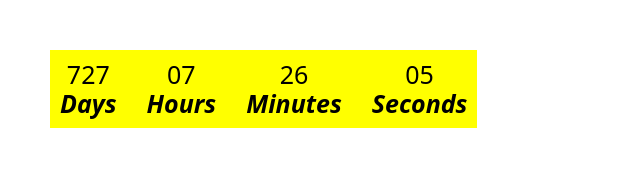
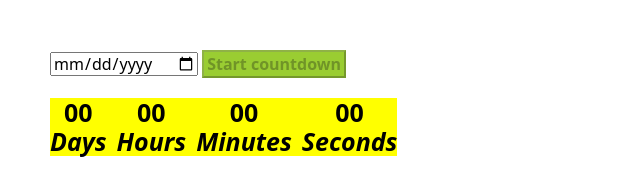
Before and after one commit to kovalenko-23/goit-js-hw-11, a website built with Parcel: page src/index.html in a window 1280 px wide. Shown: the whole page, without its empty margins (0-640 px from the left). Built offline with nearby package versions, Linux system fonts and the light colour scheme; some packages are replaced by stand-ins of ours.

Commit message:
counter added

```diff
--- a/package.json
+++ b/package.json
@@ -24,5 +24,8 @@
     "parcel-plugin-nuke-dist": "^1.0.1",
     "posthtml-include": "^1.6.2",
     "sass": "^1.32.8"
+  },
+  "dependencies": {
+    "sweetalert2": "^11.0.18"
   }
 }
--- a/src/index.js
+++ b/src/index.js
@@ -1,63 +1,111 @@
 import './sass/main.scss';
+import Swal from 'sweetalert2';
 
-const buttonStart = document.querySelector('#data-start');
-const buttonStop = document.querySelector('#data-stop');
-const outputDays = document.querySelector('[data-value="days"]');
-const outputHours = document.querySelector('[data-value="hours"]');
-const outputMins = document.querySelector('[data-value="mins"]');
-const outputSecs = document.querySelector('[data-value="secs"]');
-// const outputDays = document.querySelector('[data-label="days"]');
-// const outputHours = document.querySelector('[data-label="hours"]');
-// const outputMins = document.querySelector('[data-label="mins"]');
-// const outputSecs = document.querySelector('[data-label="secs"]');
+const dateSelector = document.querySelector('#date-selector');
+const startButton = document.querySelector('[data-start]');
+
+const outputDays = document.querySelector('[data-days]');
+const outputHours = document.querySelector('[data-hours]');
+const outputMins = document.querySelector('[data-minutes]');
+const outputSecs = document.querySelector('[data-seconds]');
+
+startButton.setAttribute('disabled', true);
 
 
+dateSelector.addEventListener('change', event => {
+  startButton.removeAttribute('disabled');
+  const currentDate = Date.now();
+  const inputValue = event.target.value;
+  const targetDate = new Date(inputValue);
+  const targetTime = targetDate.getTime();
+  console.log(targetTime);
+
+  if (currentDate > targetTime) {
+    startButton.setAttribute('disabled', true);
+    Swal.fire({
+      title: 'Error!',
+      text: 'Please choose a date in the future',
+      icon: 'error',
+      confirmButtonText: 'Return'
+    })
+  }
+
+});
 
 
-class timerCountdown {
+class TimerCountdown {
   constructor({ onTick }) {
+    this.isActive = false;
+    this.intervalId = null;
     this.onTick = onTick;
-    };
+  }
+
+  stop() {
+    clearInterval(this.intervalId);
+    this.isActive = false;
+  }
 
   startCountdown() {
+
+    if (this.isActive) {
+      return;
+    }
+
+    this.isActive = true;
+
     const currentDate = Date.now();
-        const targetDate = new Date('Jul 17, 2019');
-        const targetTime = targetDate.getTime();
-        const restTime = currentDate - targetTime;
+    const targetDate = Date.parse(dateSelector.value);
+    console.log(targetDate);
+    const restTime = targetDate - currentDate;
 
-        setInterval(() => {
+    this.intervalId = setInterval(() => {
       const currentTime = Date.now();
       const deltaTime = currentTime - currentDate;
-            const timeCountdown = restTime - deltaTime;
-            const time = this.getTimeComponents(timeCountdown);
+      const ms = restTime - deltaTime;
+      const time = this.convertMs(ms);
       this.onTick(time);
     }, 1000)
-
   }
 
   pad(value) {
       return String(value).padStart(2, '0');
   }
 
-    getTimeComponents(time) {
-        const days = this.pad(Math.floor(time / (1000 * 60 * 60 * 24)));
-        const hours = this.pad(Math.floor((time % (1000 * 60 * 60 * 24)) / (1000 * 60 * 60)));
-        const mins = this.pad(Math.floor((time % (1000 * 60 * 60)) / (1000 * 60)));
-        const secs = this.pad(Math.floor((time % (1000 * 60)) / 1000));
+   convertMs(ms) {
+      // Number of milliseconds per unit of time
+      const second = 1000;
+      const minute = second * 60;
+      const hour = minute * 60;
+      const day = hour * 24;
 
-        return {days, hours, mins, secs}
+      // Remaining days
+      const days = this.pad(Math.floor(ms / day));
+      // Remaining hours
+      const hours = this.pad(Math.floor((ms % day) / hour));
+      // Remaining minutes
+      const minutes = this.pad(Math.floor(((ms % day) % hour) / minute));
+      // Remaining seconds
+      const seconds = this.pad(Math.floor((((ms % day) % hour) % minute) / second));
+
+      return { days, hours, minutes, seconds };
    }
 }
 
-const newTimerCountdown = new timerCountdown({
+const newTimerCountdown = new TimerCountdown({
     onTick: updateOutput,
 });
 
+startButton.addEventListener('click', event => {
   newTimerCountdown.startCountdown();
+});
 
-function updateOutput({ days, hours, mins, secs }) {
+dateSelector.addEventListener('click', event => {
+  newTimerCountdown.stop();
+});
+
+function updateOutput({ days, hours, minutes, seconds }) {
     outputDays.textContent = `${days}`;
     outputHours.textContent = `${hours}`;
-    outputMins.textContent = `${mins}`;
-    outputSecs.textContent = `${secs}`;
+    outputMins.textContent = `${minutes}`;
+    outputSecs.textContent = `${seconds}`;
 }
--- a/src/partials/example.html
+++ b/src/partials/example.html
@@ -1,21 +1,25 @@
-<div class="timer" id="timer-1">
-  <div class="field">
-    <span class="value" data-value="days">11</span>
-    <span class="label" data-label="days">Days</span>
+<div class="wrapper">
+  <div>
+    <input type="date" id="date-selector" />
+    <button type="button" data-start>Start countdown</button>
   </div>
 
-  <div class="field">
-    <span class="value" data-value="hours">11</span>
-    <span class="label" data-label= "hours">Hours</span>
-  </div>
-
-  <div class="field">
-    <span class="value" data-value="mins">11</span>
-    <span class="label" data-label="mins">Minutes</span>
-  </div>
-
-  <div class="field">
-    <span class="value" data-value="secs">11</span>
-    <span class="label" data-label="secs">Seconds</span>
+  <div class="timer">
+    <div class="field">
+      <span class="value" data-days>00</span>
+      <span class="label">Days</span>
+    </div>
+    <div class="field">
+      <span class="value" data-hours>00</span>
+      <span class="label">Hours</span>
+    </div>
+    <div class="field">
+      <span class="value" data-minutes>00</span>
+      <span class="label">Minutes</span>
+    </div>
+    <div class="field">
+      <span class="value" data-seconds>00</span>
+      <span class="label">Seconds</span>
+    </div>
   </div>
 </div>
--- a/src/sass/_example.scss
+++ b/src/sass/_example.scss
@@ -1,16 +1,18 @@
+.wrapper {
+  display: inline-flex;
+  flex-direction: column;
+  margin-left: 50px;
+  margin-top: 50px;
+}
+
 .timer {
+  margin-top: 20px;
   display: inline-flex;
-  margin: 50px;
-  // flex-direction: column;
-
-  font-weight: 500;
-  font-size: 14px;
   background-color: yellow;
 }
 
 .field {
-  padding: 10px;
-  display: flex;
+  display: inline-flex;
   flex-direction: column;
   text-align: center;
 }
@@ -21,6 +23,7 @@
 
 .value {
   font-size: 25px;
+  font-weight: bold;
 }
 
 .label {
@@ -29,5 +32,13 @@
   font-size: 25px;
 }
 
-.control-buttons {
+button {
+  font-weight: bold;
+  padding: 3px;
+  background-color: yellowgreen;
 }
+
+button:hover {
+  font-weight: bold;
+  background-color: tomato;
+}
```
Also changed, not shown: 1 other file. Lines whose indentation alone changed are shown as unchanged.
